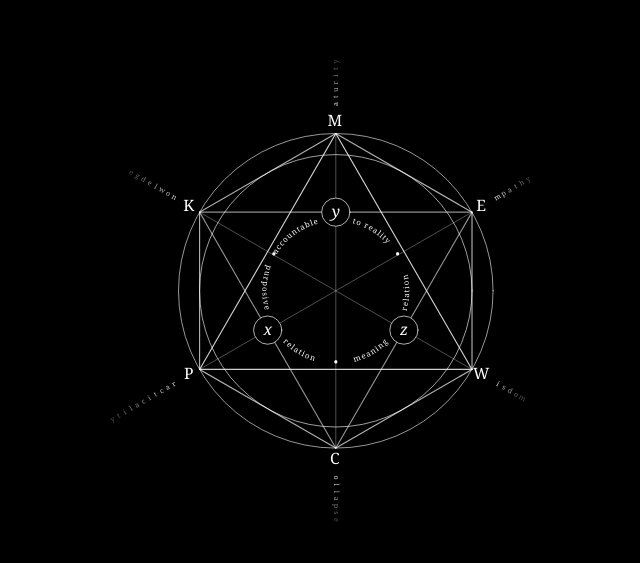
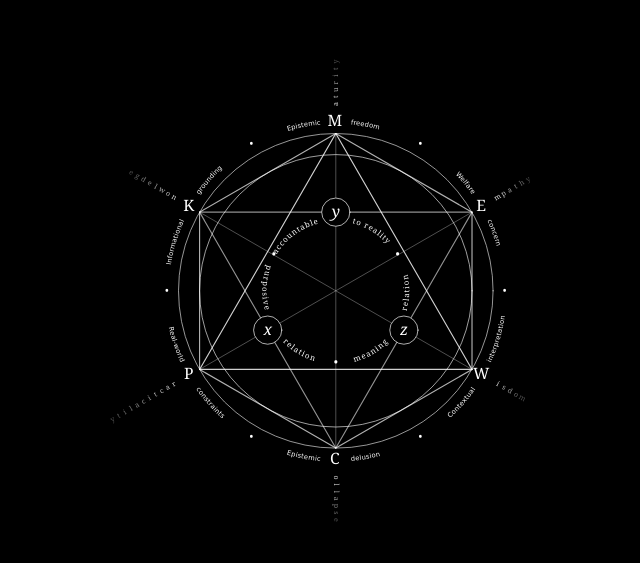
Before and after one commit to raulmiguelparasiii/42, a plain HTML site: page index.html in a window 1280 px wide. Shown: the part 109-672 px from the top of the page, without its empty margins (304-944 px from the left). Drawn offline with Linux system fonts and the light colour scheme.

Commit message:
Add cursive outer inscriptions around main letters

```diff
--- a/index.html
+++ b/index.html
@@ -62,6 +62,8 @@
     }
     #octahedron .vertex-label,
     #octahedron .concept-suffix,
+    #octahedron .outer-ring-text,
+    #octahedron .outer-ring-dot,
     #octahedron .axis-letter,
     #octahedron .ring-text,
     #octahedron .ring-dot {
@@ -77,6 +79,13 @@
     }
     #octahedron .concept-suffix {
       font: 3.15px Georgia, "Times New Roman", serif;
+    }
+    #octahedron .outer-ring-text {
+      font: 3px "Segoe Script", "Brush Script MT", "Apple Chancery", cursive;
+      letter-spacing: 0.08px;
+    }
+    #octahedron .outer-ring-dot {
+      font: 4.6px Georgia, "Times New Roman", serif;
     }
     #octahedron .axis-letter {
       font: italic 7px Georgia, "Times New Roman", serif;
@@ -176,6 +185,47 @@
         });
       });
 
+      const outerInscription = [
+        { marker: 'K', before: 'Informational', after: 'grounding', start: -Math.PI, end: -2 * Math.PI / 3 },
+        { marker: 'M', before: 'Epistemic', after: 'freedom', start: -2 * Math.PI / 3, end: -Math.PI / 3 },
+        { marker: 'E', before: 'Welfare', after: 'concern', start: -Math.PI / 3, end: 0 },
+        { marker: 'P', before: 'Real-world', after: 'constraints', start: Math.PI, end: 2 * Math.PI / 3 },
+        { marker: 'C', before: 'Epistemic', after: 'delusion', start: 2 * Math.PI / 3, end: Math.PI / 3 },
+        { marker: 'W', before: 'Contextual', after: 'interpretation', start: Math.PI / 3, end: 0 }
+      ];
+
+      const outerPhraseGroups = outerInscription.map((item, index) => {
+        const path = make('path', 'inscription-path');
+        const id = 'outer-inscription-sector-' + index;
+        path.setAttribute('id', id);
+        mainOverlay.appendChild(path);
+
+        const beforeText = make('text', 'outer-ring-text');
+        const beforePath = make('textPath');
+        beforePath.setAttribute('href', '#' + id);
+        beforePath.setAttribute('text-anchor', 'end');
+        beforePath.textContent = item.before;
+        beforeText.appendChild(beforePath);
+        mainOverlay.appendChild(beforeText);
+
+        const afterText = make('text', 'outer-ring-text');
+        const afterPath = make('textPath');
+        afterPath.setAttribute('href', '#' + id);
+        afterPath.setAttribute('text-anchor', 'start');
+        afterPath.textContent = item.after;
+        afterText.appendChild(afterPath);
+        mainOverlay.appendChild(afterText);
+
+        return { ...item, path, beforePath, afterPath };
+      });
+
+      const outerRingDots = [-Math.PI, -2 * Math.PI / 3, -Math.PI / 3, 0, Math.PI / 3, 2 * Math.PI / 3].map(angle => {
+        const text = make('text', 'outer-ring-dot');
+        text.textContent = '•';
+        mainOverlay.appendChild(text);
+        return { text, angle };
+      });
+
       const inscription = [
         { marker: 'y', before: 'accountable', after: 'to reality', start: -5 * Math.PI / 6, end: -Math.PI / 6 },
         { marker: 'x', before: 'purposive', after: 'relation', start: 7 * Math.PI / 6, end: Math.PI / 2 },
@@ -217,6 +267,7 @@
       const AXIS_MARKER_RADIUS = 6.3;
       const TEXT_RING_INSET = 3.2;
       const TEXT_MARKER_GAP = 11.5;
+      const OUTER_TEXT_MARKER_GAP = 8.5;
       const axisMarkers = inscription.map(item => {
         const group = make('g');
         const circle = make('circle', 'axis-marker');
@@ -321,11 +372,25 @@
 
         const maxRadius = Math.max(...points.map(point => Math.hypot(point[0], point[1])));
         const outerRadius = maxRadius;
+        const labelRadius = outerRadius + 5.2;
         outerRing.setAttribute('r', outerRadius);
         outerRing.style.opacity = String(0.82 * mainOpacity);
         mainOverlay.style.opacity = String(mainOpacity);
 
         if (mainOpacity <= 0.001) return;
+
+        outerPhraseGroups.forEach(group => {
+          group.path.setAttribute('d', arcPath(labelRadius, group.start, group.end));
+          group.beforePath.setAttribute('startOffset', (50 - OUTER_TEXT_MARKER_GAP) + '%');
+          group.afterPath.setAttribute('startOffset', (50 + OUTER_TEXT_MARKER_GAP) + '%');
+        });
+
+        outerRingDots.forEach(dot => {
+          const x = Math.cos(dot.angle) * labelRadius;
+          const y = Math.sin(dot.angle) * labelRadius;
+          dot.text.setAttribute('x', x);
+          dot.text.setAttribute('y', y + 0.1);
+        });
 
         const innerRadius = maxRadius * Math.cos(Math.PI / 6);
         innerRing.setAttribute('r', innerRadius);
@@ -354,7 +419,6 @@
           const length = Math.hypot(x, y) || 1;
           const ux = x / length;
           const uy = y / length;
-          const labelRadius = outerRadius + 5.2;
           const angle = Math.atan2(uy, ux) * 180 / Math.PI;
           const glyphAngle = angle > 90 || angle < -90 ? angle + 180 : angle;
 
```
